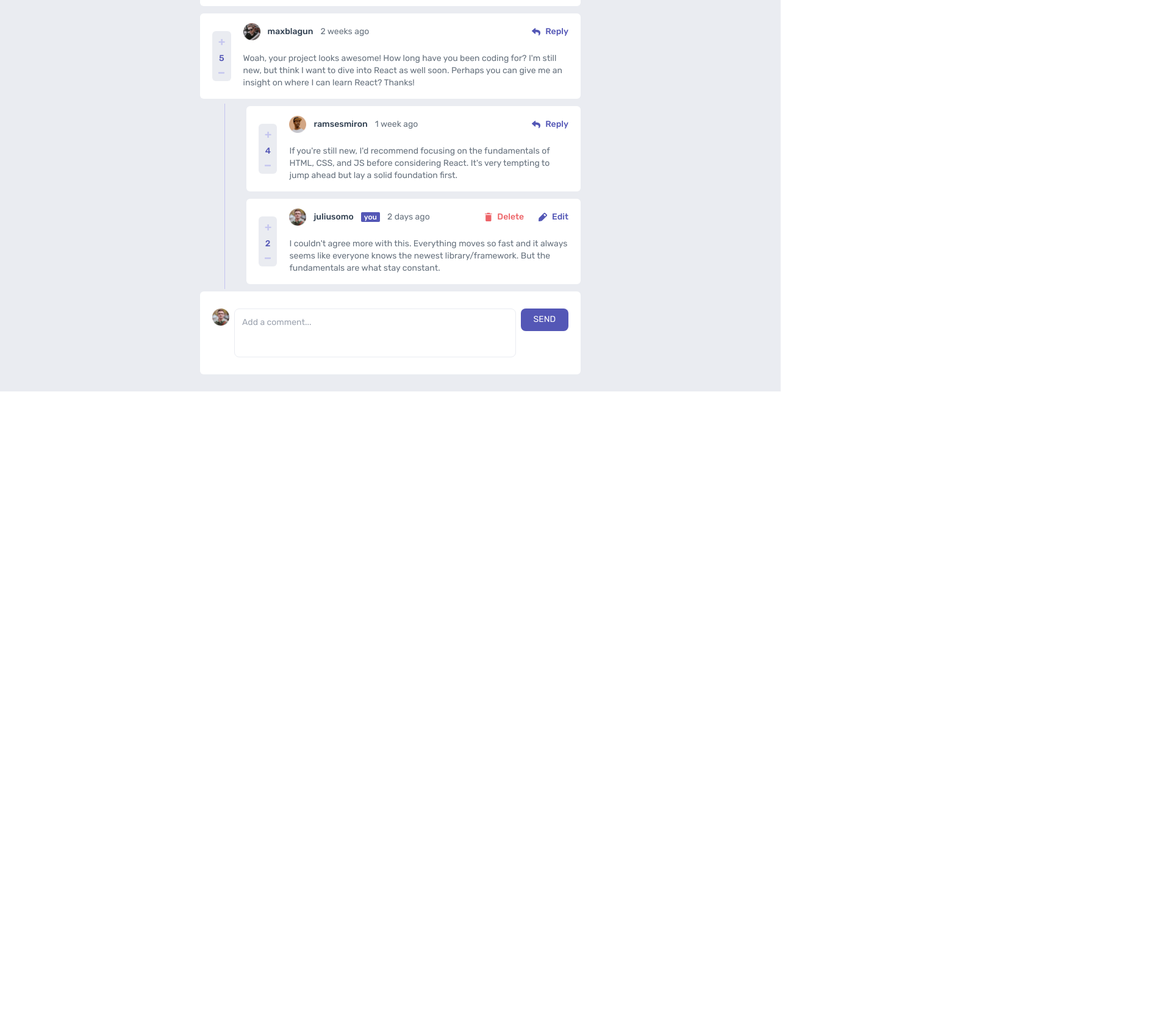
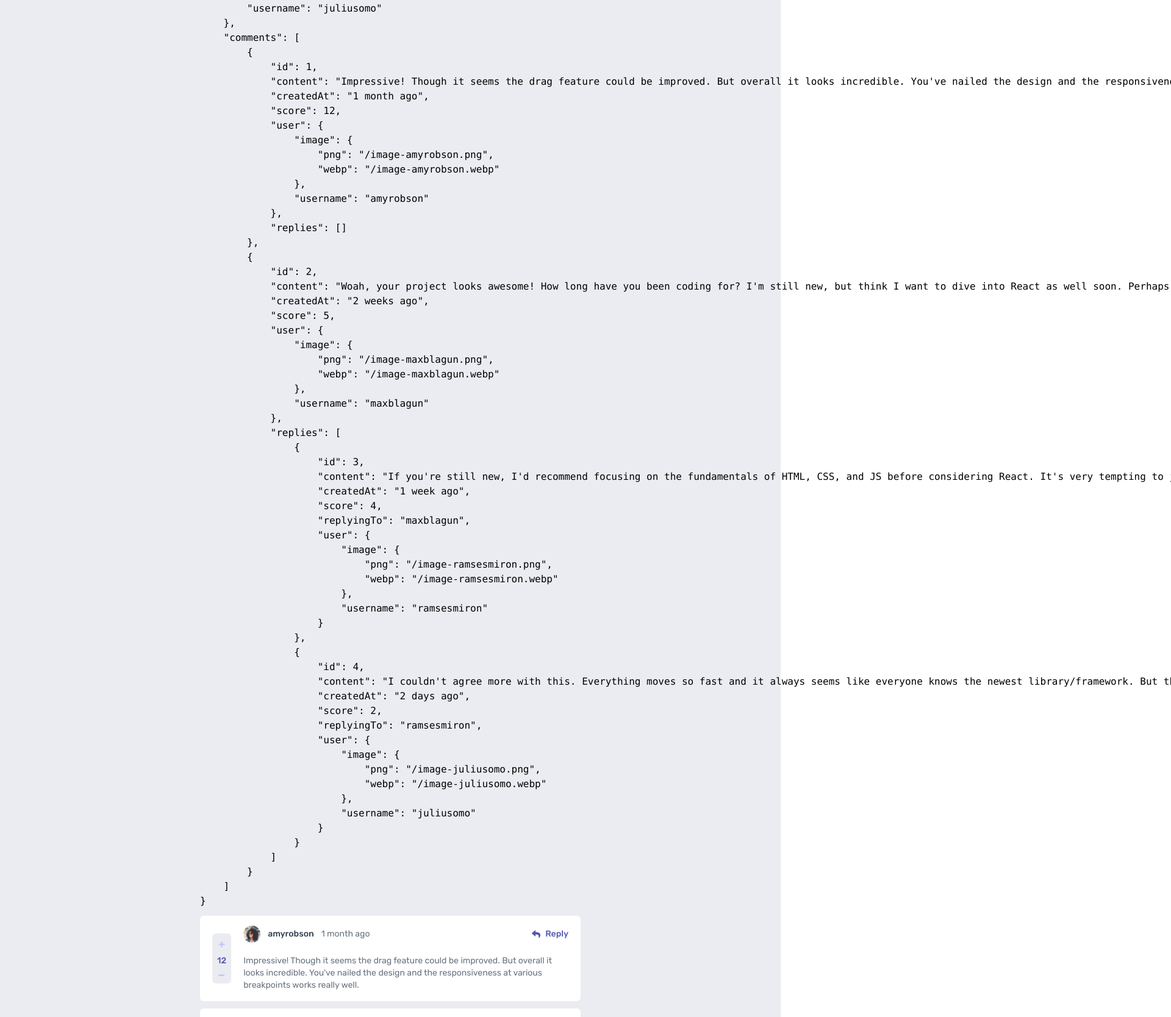
Before and after one commit to russellbanares322/interactive-comment-section-fem-challenge, a React (Vite) app: page / in a window 1280 px wide. Shown: the part 158-1826 px from the top of the page at 61% size, 1920 px wide, since content can reach past the window. Before the commit the page ends 800 px from the top, so only its background shows below. Built offline with nearby package versions, Linux system fonts and the light colour scheme.

Commit message:
feat: implement update of score

```diff
--- a/src/components/comment-input/CommentInput.jsx
+++ b/src/components/comment-input/CommentInput.jsx
@@ -1,7 +1,7 @@
 import React, { useContext } from "react";
 import CommentContext from "../../context/CommentContext";
 
-const CommentInput = () => {
+const CommentInput = ({ setShowInput }) => {
   const { commentsData, handleCommentChange, commentsInput, handleAddComment } =
     useContext(CommentContext);
   const profile = commentsData?.currentUser?.image?.png;
--- a/src/components/comments/Comments.jsx
+++ b/src/components/comments/Comments.jsx
@@ -12,13 +12,12 @@ import CommentInput from "../comment-input/CommentInput";
 
 const Comments = ({ comment }) => {
   const [showInput, setShowInput] = useState(false);
-  const { handleOpenDeleteModal } = useContext(CommentContext);
+  const { handleOpenDeleteModal, setCommentsData, commentsData } =
+    useContext(CommentContext);
 
-  const [score, setScore] = useState(comment?.score);
-  const commentsID = comment?.id;
   const replyID = comment?.replies?.map((r) => r?.id);
   const currentUser = comment?.user?.username === "juliusomo";
-
+  const commentsID = comment?.id;
   const [replyInput, setReplyInput] = useState({
     id: replyID + 1,
     content: "",
@@ -29,14 +28,39 @@ const Comments = ({ comment }) => {
     setReplyInput({ ...replyInput, [e.target.name]: e.target.value });
   };
 
-  const handleIncrementScore = () => {
-    setScore((prev) => prev + 1);
+  const handleIncrementScore = (selectedId) => {
+    const updatedComments = commentsData.comments.map((comment) => {
+      if (comment.id === selectedId) {
+        const updatedScore = comment.score + 1;
+        return {
+          ...comment,
+          score: updatedScore,
+        };
+      }
+      return comment;
+    });
+    setCommentsData({
+      ...commentsData,
+      comments: updatedComments,
+    });
   };
 
-  const handleDecrementScore = () => {
-    if (score !== 0) {
-      setScore((prev) => prev - 1);
-    }
+  const handleDecrementScore = (selectedId) => {
+    const updatedComments = commentsData.comments.map((comment) => {
+      if (comment.id === selectedId) {
+        const updatedScore =
+          comment.score === 0 ? comment.score : comment.score - 1;
+        return {
+          ...comment,
+          score: updatedScore,
+        };
+      }
+      return comment;
+    });
+    setCommentsData({
+      ...commentsData,
+      comments: updatedComments,
+    });
   };
 
   const handleSelectReply = (selectedCommentID) => {
@@ -50,11 +74,19 @@ const Comments = ({ comment }) => {
       <div className="bg-white h-auto rounded-md mt-3 md:mt-3">
         <div className="flex justify-start items-center py-4 px-5 gap-5">
           <div className="hidden md:bg-light-gray md:flex md:flex-col md:gap-3 md:h-full md:items-center md:justify-center md:px-2 md:py-3 md:w-8 md:rounded-md">
-            <div className="cursor-pointer" onClick={handleIncrementScore}>
+            <div
+              className="cursor-pointer"
+              onClick={() => handleIncrementScore(comment.id)}
+            >
               <PlusIcon />
             </div>
-            <p className="text-moderate-blue font-medium text-sm">{score}</p>
-            <div className="cursor-pointer" onClick={handleDecrementScore}>
+            <p className="text-moderate-blue font-medium text-sm">
+              {comment.score}
+            </p>
+            <div
+              className="cursor-pointer"
+              onClick={() => handleDecrementScore(comment.id)}
+            >
               <MinusIcon />
             </div>
           </div>
@@ -114,7 +146,7 @@ const Comments = ({ comment }) => {
                   <PlusIcon />
                 </div>
                 <p className="text-moderate-blue font-medium text-sm">
-                  {score}
+                  {comment.score}
                 </p>
                 <div className="cursor-pointer" onClick={handleDecrementScore}>
                   <MinusIcon />
--- a/src/components/modal/DeleteModal.jsx
+++ b/src/components/modal/DeleteModal.jsx
@@ -11,10 +11,34 @@ const DeleteModal = () => {
   } = useContext(CommentContext);
 
   const handleDeleteComment = () => {
-    const filteredComment = commentsData.comments.filter(
-      (comment) => comment.id !== selectedCommentId
+    const repliesId = commentsData.comments.map((comment) =>
+      comment.replies.map((reply) => reply.id)
     );
-    setCommentsData({ ...commentsData, comments: filteredComment });
+
+    if (repliesId.includes(selectedCommentId)) {
+      const filteredReplyComment = commentsData.comments.map((comment) =>
+        comment.replies.filter((reply) => reply.id !== selectedCommentId)
+      );
+
+      setCommentsData((prevComments) =>
+        prevComments.comments.map((comment) =>
+          comment.replies.map((reply) =>
+            reply.id === selectedCommentId
+              ? reply
+              : {
+                  ...reply,
+                  ...filteredReplyComment,
+                }
+          )
+        )
+      );
+    } else {
+      const filteredComment = commentsData.comments.filter(
+        (comment) => comment.id !== selectedCommentId
+      );
+      setCommentsData({ ...commentsData, comments: filteredComment });
+    }
+
     setIsDeleteModalOpen(false);
   };
 
--- a/src/pages/home/Home.jsx
+++ b/src/pages/home/Home.jsx
@@ -6,9 +6,9 @@ import CommentContext from "../../context/CommentContext";
 
 const Home = () => {
   const { commentsData, isDeleteModalOpen } = useContext(CommentContext);
-  console.log(commentsData);
   return (
     <div>
+      <pre>{JSON.stringify(commentsData, null, 4)}</pre>
       {isDeleteModalOpen && <DeleteModal />}
       {commentsData?.comments?.map((comment) => (
         <Comments key={comment.id} comment={comment} />
```
